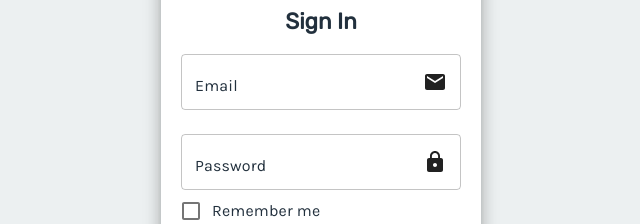
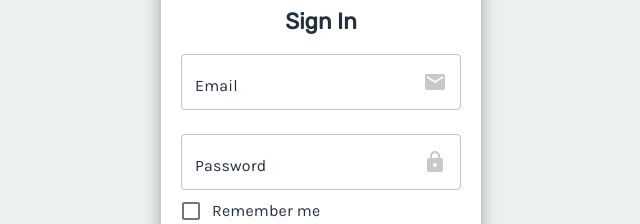
Before and after one commit to gouser1/FundX, a React (Create React App) app in the folder client/: page /login in a window 1280 px wide. Shown: the part 300-524 px from the top of the page, without its empty margins (319-959 px from the left). Built offline with nearby package versions, Linux system fonts and the light colour scheme.

Commit message:
styled icon buttons

```diff
--- a/client/src/components/auth/Login.js
+++ b/client/src/components/auth/Login.js
@@ -74,7 +74,7 @@ const Login = (props) => {
               InputProps={{
                 endAdornment: (
                   <InputAdornment position='end'>
-                    <Email />
+                    <Email style={{ fill: '#c8c8c8' }} />
                   </InputAdornment>
                 ),
               }}
@@ -91,7 +91,7 @@ const Login = (props) => {
             InputProps={{
               endAdornment: (
                 <InputAdornment position='end'>
-                  <LockIcon />
+                  <LockIcon style={{ fill: '#c8c8c8' }} />
                 </InputAdornment>
               ),
             }}
--- a/client/src/components/auth/authStyle.js
+++ b/client/src/components/auth/authStyle.js
@@ -47,7 +47,7 @@ export default makeStyles(() => ({
     width: 280,
     margin: '20px auto',
   },
-  avatarStyle: { backgroundColor: '#1bbd7e' },
+  avatarStyle: { backgroundColor: '#3bc693' },
 
   textfield: {
     fontFamily: "'Karla', sans-serif;",
```
